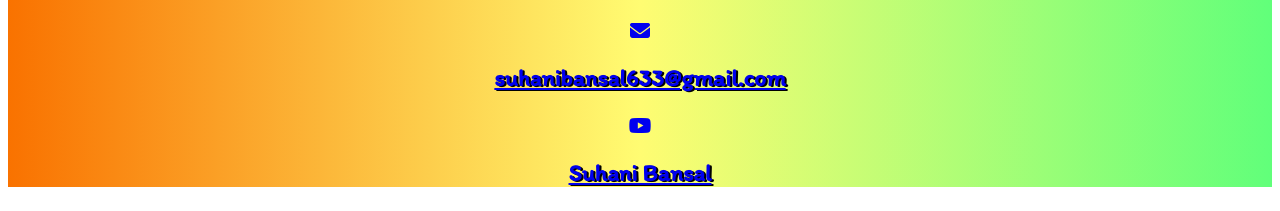
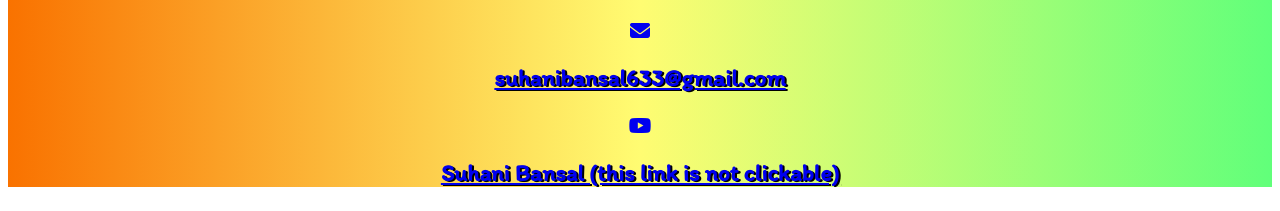
Before and after one commit to suhanibansal870/myfavorite5, a plain HTML site: page index.html in a window 1280 px wide. Shown: the part 4258-4469 px from the top of the page. Drawn offline with Linux system fonts and the light colour scheme.

Commit message:
Update index.html

```diff
--- a/index.html
+++ b/index.html
@@ -99,10 +99,12 @@
 
 
                 <span>
-                   <h3>Suhani Bansal</h3>
+                   <h3>Suhani Bansal
+                        (this link is not clickable)</h3>
                 </span>
                 </div>
             </a>
+
         </div>
     </section>
 </body>
```
